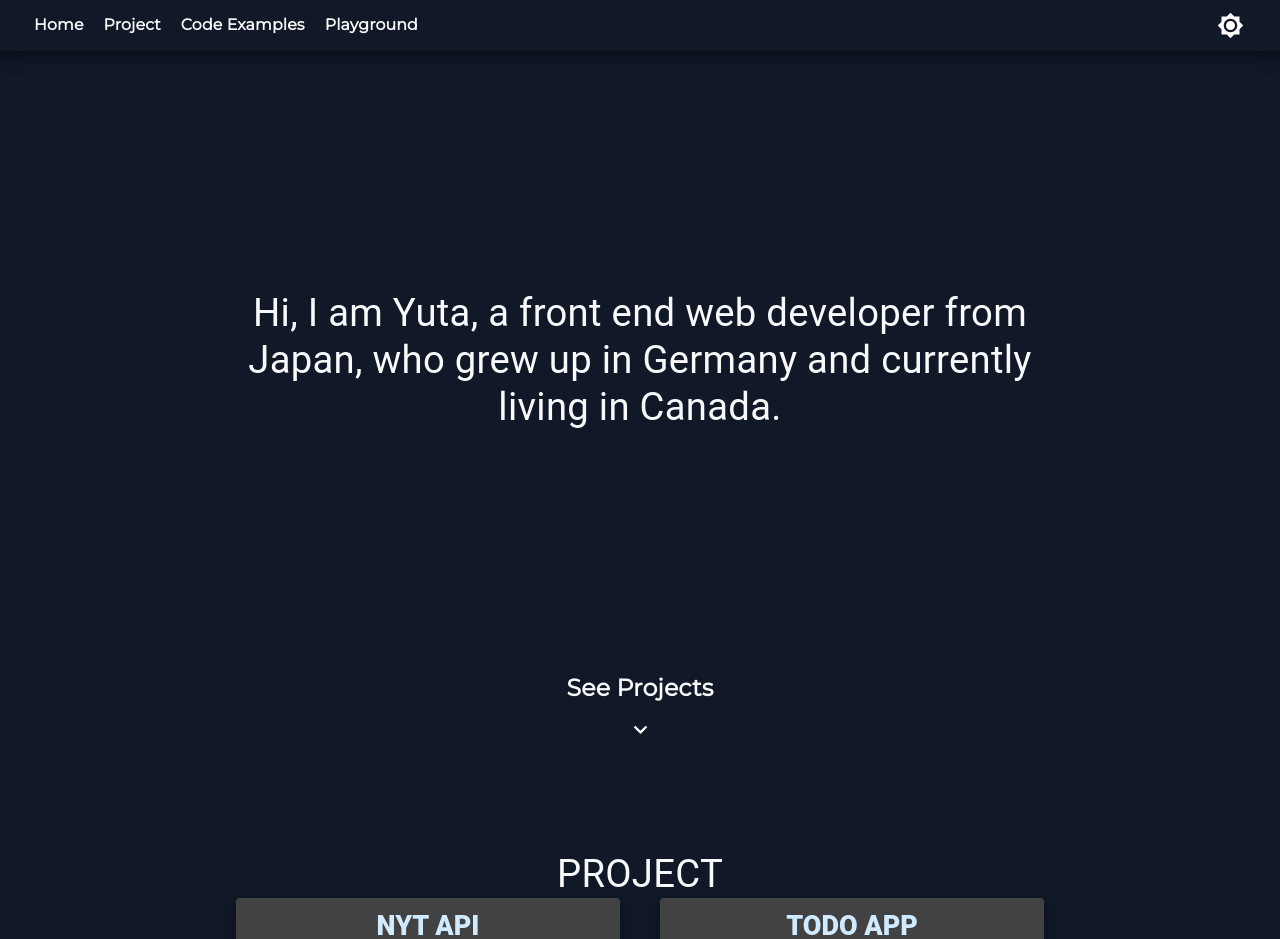
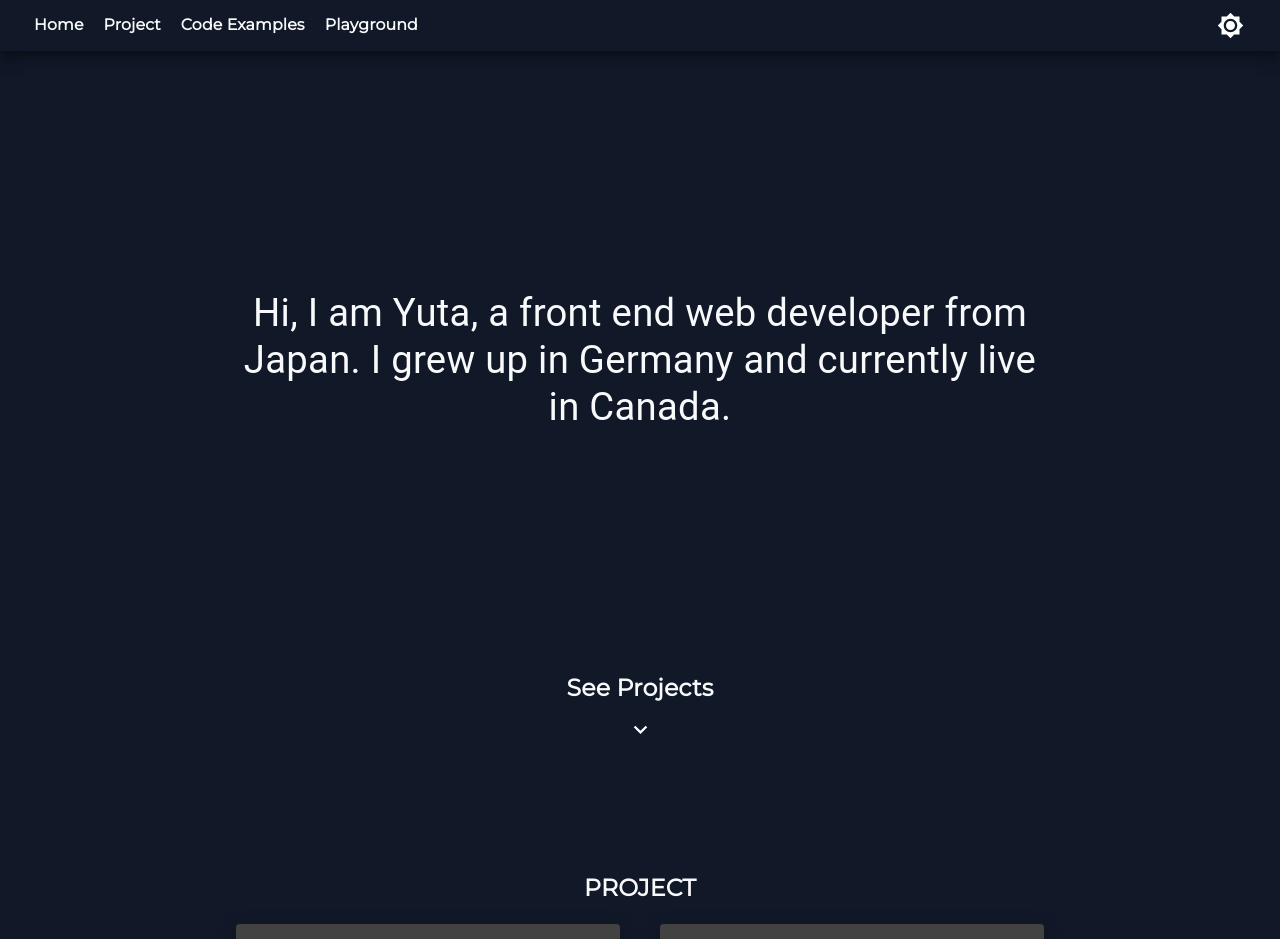
Before and after one commit to YutaMoriJP/Portfolio, a React (Create React App) app: page / in a window 1280 px wide. Shown: the top 939 px of the page. Built offline with nearby package versions, Linux system fonts and the light colour scheme.

Commit message:
updates to animation

```diff
--- a/src/Components/Animation/Text.js
+++ b/src/Components/Animation/Text.js
@@ -1,16 +1,19 @@
 import React from "react";
-import { Fade } from "react-awesome-reveal";
+import { Zoom } from "react-awesome-reveal";
 import Typography from "@material-ui/core/Typography";
+/*
+”bounce", "flash", "headShake”, "heartBeat", "jello”, "pulse", "rubberBand", “shake”, “shakeX", "shakeY”, "swing”, "tada" and “wobble”.
 
-const Text = ({ children, header }) => {
+*/
+const Text = ({ children, header, delay }) => {
   return (
-    <Fade direction="left" triggerOnce effect="bounce">
+    <Zoom triggerOnce delay={delay}>
       {header ? (
         <Typography variant="h4">{children}</Typography>
       ) : (
         <Typography variant="h4">{children}</Typography>
       )}
-    </Fade>
+    </Zoom>
   );
 };
 
--- a/src/Components/Card/Card.js
+++ b/src/Components/Card/Card.js
@@ -7,6 +7,7 @@ import Tags from "../Tags/Tags";
 import styled, { css } from "styled-components";
 import StyledButton from "../../StyledComponent/StyledButton";
 import ChevronRightIcon from "@material-ui/icons/ChevronRight";
+import { AttentionSeeker, Zoom, JackInTheBox } from "react-awesome-reveal";
 
 const P = styled(Typography)`
   padding: 5px 10px;
--- a/src/Pages/CodeExamples.js
+++ b/src/Pages/CodeExamples.js
@@ -12,11 +12,8 @@ import dataStructureName from "../CodeExamples/dataStructureName";
 import DataDisplay from "../Components/DataStructure/DataStructureDisplay";
 //material ui for display list data
 import SimpleList from "../Components/List/SimpleList";
-
 import ListItem from "@material-ui/core/ListItem";
-
 import algorithm from "../CodeExamples/algorithm";
-
 import Helmet from "react-helmet";
 
 const CodeExamples = () => {
--- a/src/Pages/Home.js
+++ b/src/Pages/Home.js
@@ -6,7 +6,7 @@ import ExpandMoreIcon from "@material-ui/icons/ExpandMore";
 import IconButton from "@material-ui/core/IconButton";
 import Project from "./Project";
 import Text from "../Components/Animation/Text";
-import { AttentionSeeker } from "react-awesome-reveal";
+import { Zoom } from "react-awesome-reveal";
 
 export const Home = () => {
   return (
@@ -17,18 +17,20 @@ export const Home = () => {
       <StyledHome>
         <HomeTitle variant="h4">
           <Text>
-            Hi, I am Yuta, a front end web developer from Japan, who grew up in
-            Germany and currently living in Canada.
+            Hi, I am Yuta, a front end web developer from Japan. I grew up in
+            Germany and currently live in Canada.
           </Text>
         </HomeTitle>
         <More>
-          <h1>See Projects</h1>
+          <Zoom delay={100} triggerOnce>
+            <h1>See Projects</h1>
+          </Zoom>
           <a href="#project">
-            <AttentionSeeker triggerOnce>
+            <Zoom effect="bounce" triggerOnce delay={200}>
               <IconButton>
                 <ExpandMoreIcon />
               </IconButton>
-            </AttentionSeeker>
+            </Zoom>
           </a>
         </More>
       </StyledHome>
--- a/src/Pages/Project.js
+++ b/src/Pages/Project.js
@@ -2,14 +2,18 @@ import Card from "../Components/Card/Card";
 import projects from "../data/project";
 import Grid from "@material-ui/core/Grid";
 import { Project as ProjectStyled } from "../StyledComponent/StyledHome";
-import Text from "../Components/Animation/Text";
 import Container from "@material-ui/core/Container";
+import { Zoom } from "react-awesome-reveal";
+/*
+”bounce", "flash", "headShake”, "heartBeat", "jello”, "pulse", "rubberBand", “shake”, “shakeX", "shakeY”, "swing”, "tada" and “wobble”.
 
+*/
 const Project = () => {
   return (
     <Container>
+      <Zoom triggerOnce>
         <ProjectStyled id="project">
-        <Text>PROJECT</Text>
+          <h1>PROJECT</h1>
           <Grid container spacing={5} justify="center">
             {projects.map(project => (
               <Card
@@ -23,6 +27,7 @@ const Project = () => {
             ))}
           </Grid>
         </ProjectStyled>
+      </Zoom>
     </Container>
   );
 };
```
Lines whose indentation alone changed are shown as unchanged.
